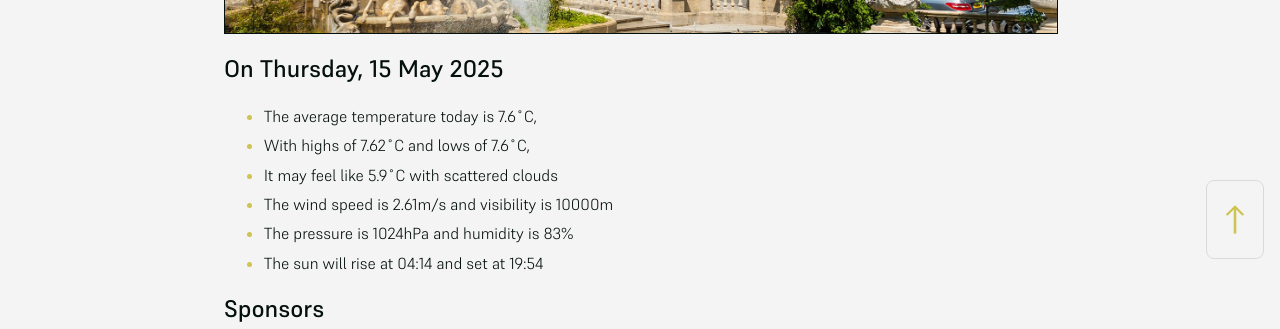
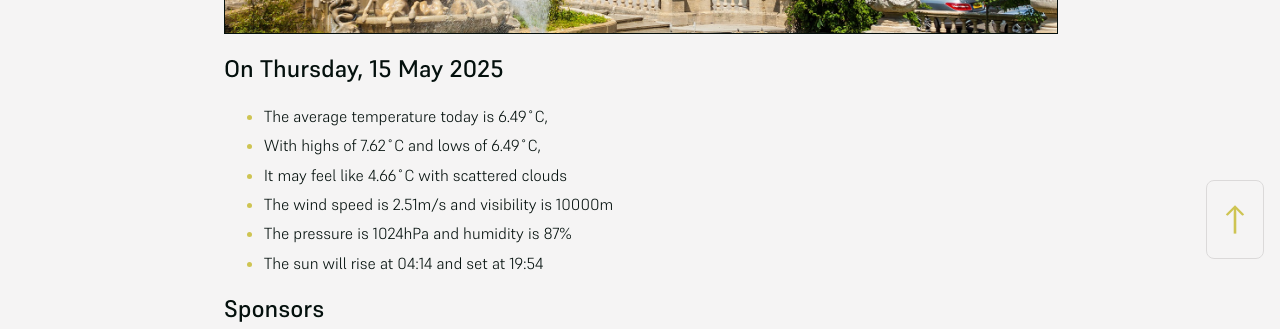
Before and after one commit to mat-0/cheltenham-open-data, a Jekyll site: the page built from index.md, in a window 1280 px wide. Shown: the part 625-954 px from the top of the page. Built offline with Jekyll 4.4.1, drawn with Linux system fonts in a browser that asks for light colours.

Commit message:
Updated 2025-05-15 03:16:46

```diff
--- a/index.md
+++ b/index.md
@@ -10,11 +10,11 @@ seo: Menu
 <!-- weather_marker starts -->
 ## On Thursday, 15 May 2025
 
-- The average temperature today is 7.6˚C,
-- With highs of 7.62˚C and lows of 7.6˚C,
-- It may feel like 5.9˚C with scattered clouds
-- The wind speed is 2.61m/s and visibility is 10000m
-- The pressure is 1024hPa and humidity is 83%
+- The average temperature today is 6.49˚C,
+- With highs of 7.62˚C and lows of 6.49˚C,
+- It may feel like 4.66˚C with scattered clouds
+- The wind speed is 2.51m/s and visibility is 10000m
+- The pressure is 1024hPa and humidity is 87%
 - The sun will rise at 04:14 and set at 19:54
 
 <!-- weather_marker ends -->
```
Also changed, not shown: _data/flood.json (+5 -69 lines), _pages/news.md (+6 -6 lines).
